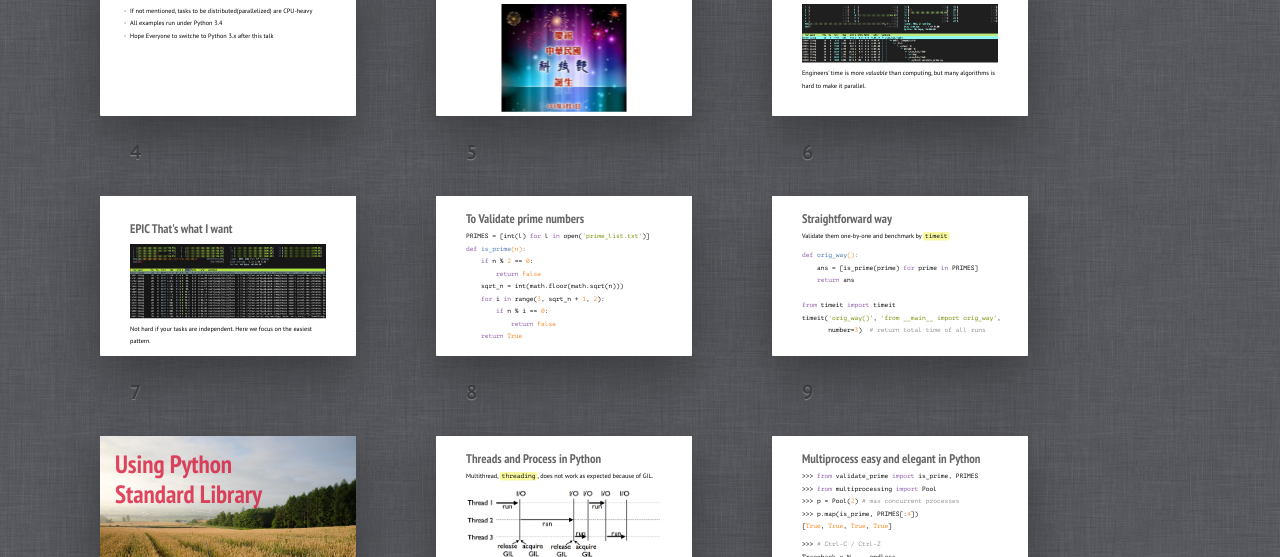
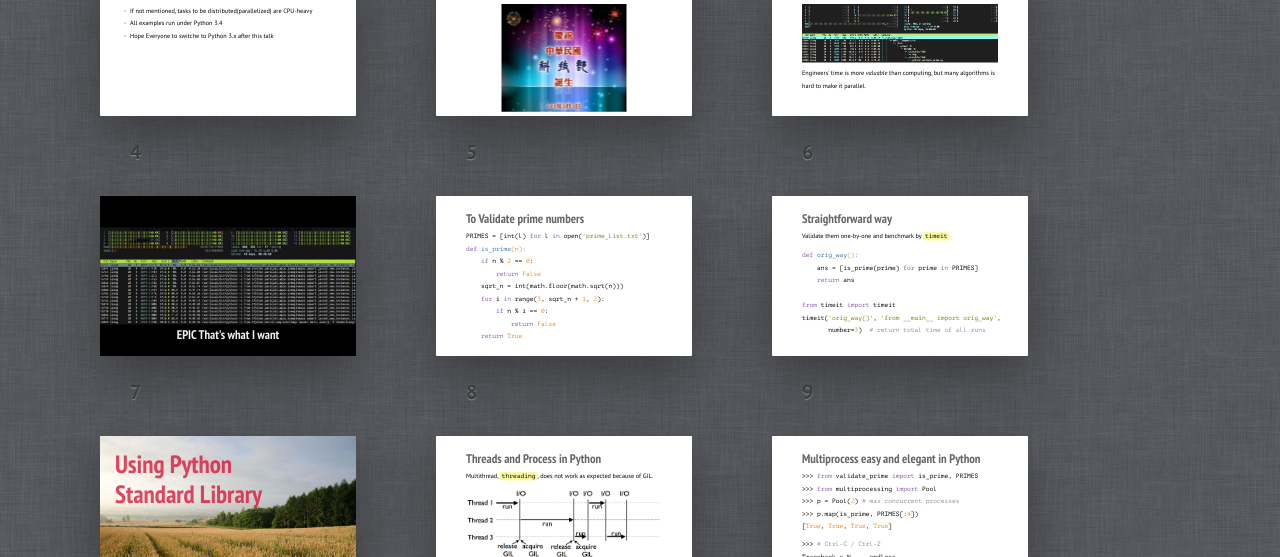
Before and after one commit to ccwang002/2014-handy-dist-computing, a plain HTML site: page slides/index.html in a window 1280 px wide. Shown: the part 543-1100 px from the top of the page. Drawn offline with Linux system fonts and the light colour scheme.

Commit message:
update slides

```diff
--- a/slides/index.html
+++ b/slides/index.html
@@ -221,11 +221,22 @@
         <p>Engineers' time is  more <i>valuable</i> than computing, but many algorithms is hard to make it parallel.</p>
     </div></section>
 
-    <section id="story-epic" class="slide"><div>
+    <section id="story-epic" class="slide cover w"><div>
         <h2>EPIC That's what I want</h2>
-        <img src="pics/EPIC_load_ipy.jpg" width="100%" alt="">
+        <img src="pics/EPIC_load_ipy.jpg" alt="">
         <p class="next">Not hard if your tasks are independent. Here we focus on the easiest pattern.</p>
-    </div></section>
+    </div><style>
+        #story-epic h2 {
+            color: #EEE;
+            text-align: center;
+            width: 100%;
+            margin: 0px;
+            position: absolute;
+            bottom: 60px;
+            left: 0px;
+
+        }
+    </style></section>
 
     <section id="val-prime" class="slide"><div>
         <h2 class="tighter">To Validate prime numbers</h2>
```
